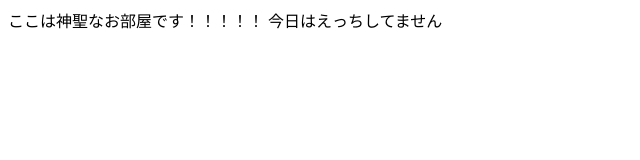
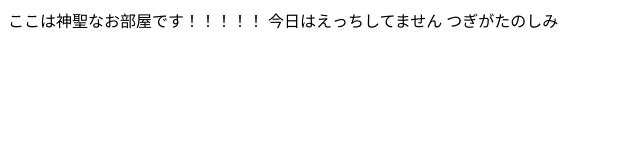
Before and after one commit to hattorisaho/html-sample, a website: page public/index.html in a window 1280 px wide. Shown: the whole page, without its empty margins (0-640 px from the left). Drawn offline with Linux system fonts and the light colour scheme.

Commit message:
うんち

```diff
--- a/public/index.html
+++ b/public/index.html
@@ -8,6 +8,6 @@
 <body>
 ここは神聖なお部屋です！！！！！
 今日はえっちしてません
-
+つぎがたのしみ
 
 </body>
```
